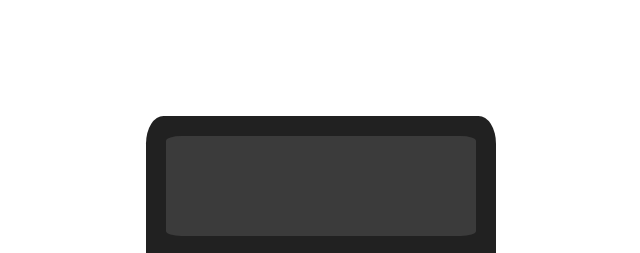
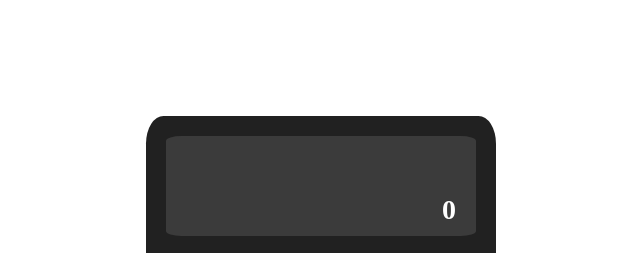
Before and after one commit to AbdAlrahimZakaria1/calculator, a plain HTML site: page index.html in a window 1280 px wide. Shown: the top 253 px of the page, 319-959 px from the left. Drawn offline with Linux system fonts and the light colour scheme.

Commit message:
initialized current operation to 0

```diff
--- a/index.html
+++ b/index.html
@@ -15,7 +15,7 @@
             <div class="calculated-result"></div>
             <div class="selected-operator"></div>
           </div>
-          <div class="current-operation flex flex-items"></div>
+          <div class="current-operation flex flex-items">0</div>
         </div>
         <div class="all-buttons flex flex-wrap">
           <button class="btn" type="control-operator" value="clear">AC</button>
```
